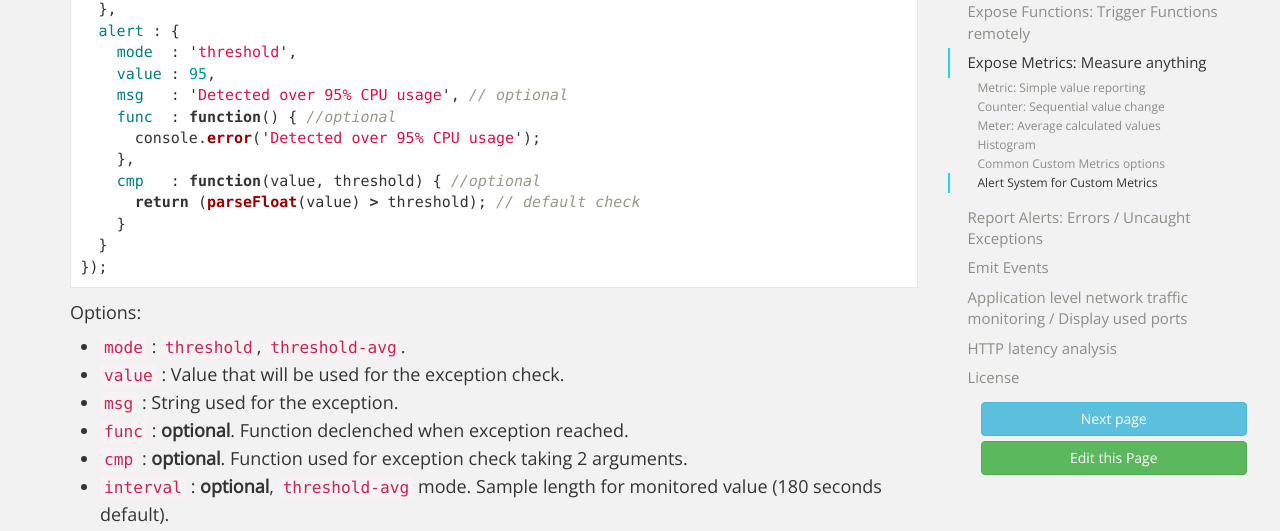
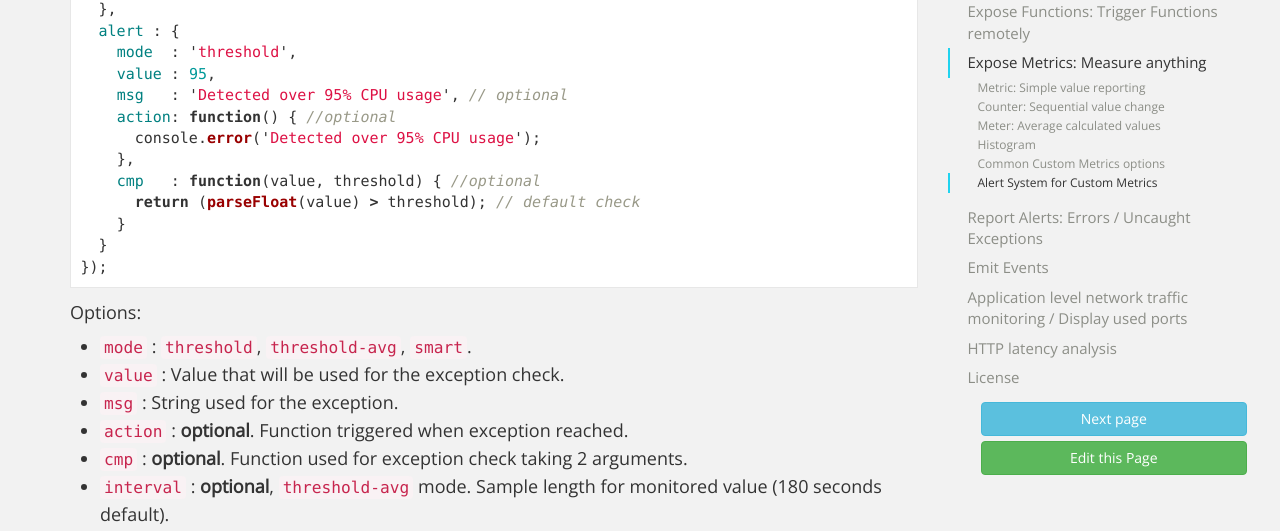
Before and after one commit to keymetrics/keymetrics.github.io, a Jekyll site: the page built from docs/keymetrics/pmx.md, in a window 1280 px wide and 900 px high, scrolled down 4800 px. Shown: the part 152-683 px from the top of the window. Built offline with Jekyll 4.4.1, drawn with Linux system fonts in a browser that asks for light colours; nearby versions of some CDN libraries; Markdown is read by kramdown in place of the engine named in the settings; comment, search, counter and statistics services are not loaded.

Commit message:
Update pmx.md

```diff
--- a/docs/keymetrics/pmx.md
+++ b/docs/keymetrics/pmx.md
@@ -215,7 +215,7 @@ var metric = probe.metric({
     mode  : 'threshold',
     value : 95,
     msg   : 'Detected over 95% CPU usage', // optional
-    func  : function() { //optional
+    action: function() { //optional
       console.error('Detected over 95% CPU usage');
     },
     cmp   : function(value, threshold) { //optional
@@ -227,10 +227,10 @@ var metric = probe.metric({
 
 ####Options:
 
-- `mode` : `threshold`, `threshold-avg`.
+- `mode` : `threshold`, `threshold-avg`, `smart`.
 - `value` : Value that will be used for the exception check.
 - `msg` : String used for the exception.
-- `func` :  **optional**. Function declenched when exception reached.
+- `action` :  **optional**. Function triggered when exception reached.
 - `cmp` : **optional**. Function used for exception check taking 2 arguments.
 - `interval` : **optional**, `threshold-avg` mode. Sample length for monitored value (180 seconds default).
 - `timeout` : **optional**, `threshold-avg` mode. Time after which mean comparison starts (30 000 milliseconds default).
```
